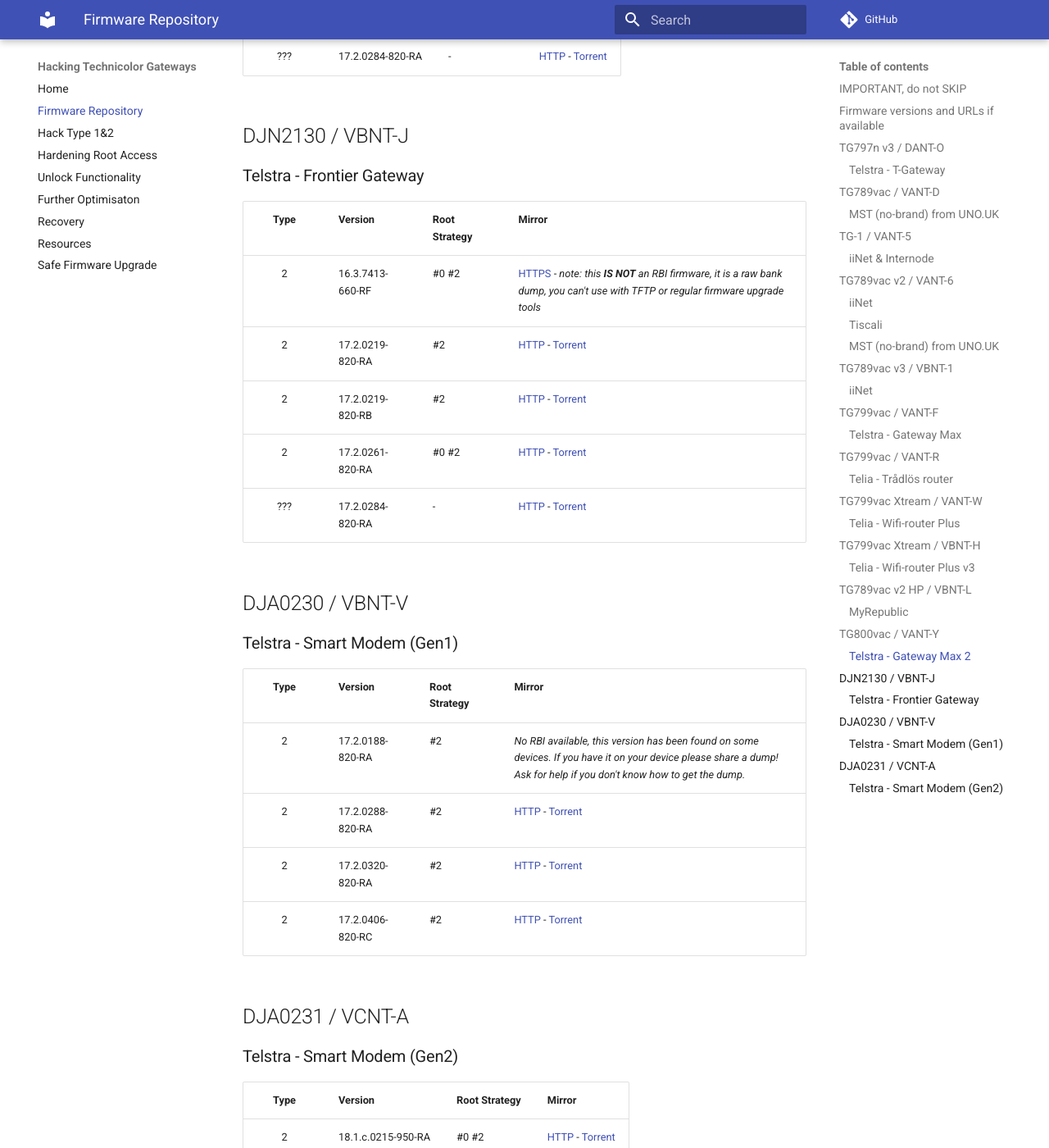
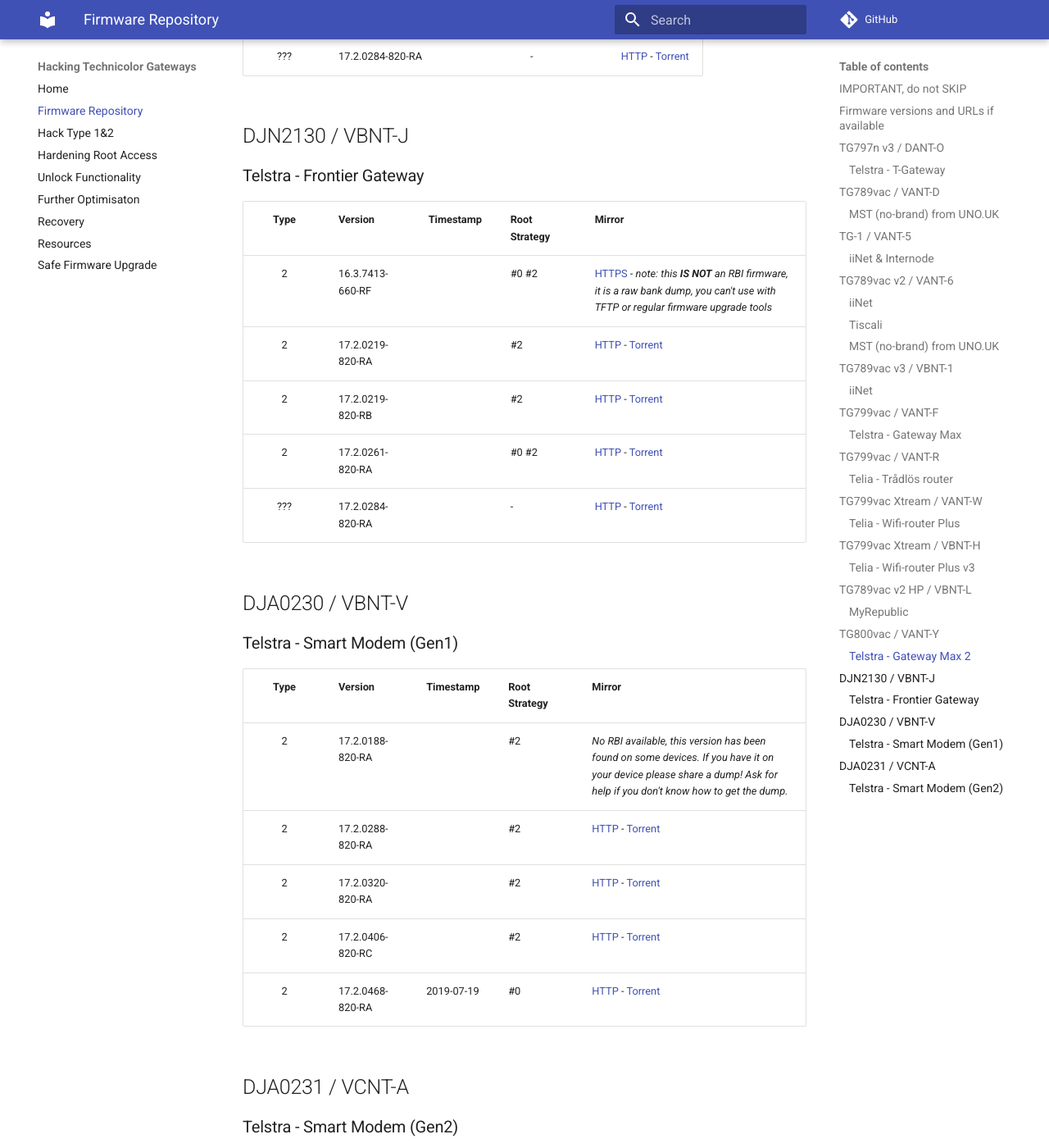
Before and after one commit to hack-technicolor/hack-technicolor, an MkDocs documentation site: the page built from docs/Firmware Repository.md, in a window 1280 px wide and 1400 px high, scrolled down 6430 px. Shown: the whole window at 82% size. Built offline with MkDocs 1.6.1 and Material for MkDocs 9.7.7, drawn with Linux system fonts in a browser that asks for light colours; comment, search, counter and statistics services are not loaded.

Commit message:
Add vbnt-v 17.2.0468-820-RA

```diff
--- a/docs/Firmware Repository.md
+++ b/docs/Firmware Repository.md
@@ -164,36 +164,37 @@
 
 ### Telstra - Gateway Max 2
 
-| Type   | Version          | Root Strategy | Mirror |
-|:------:|:-----------------|:--------------|:-------|
-| 2      | 16.3.7567-660-RD | #0 #2         | [HTTP](http://fwstore.bdms.telstra.net/Technicolor_vant-y_CRF690-16.3.7567-660-RD/vant-y_CRF690-16.3.7567-660-RD.rbi) - [Torrent](https://github.com/kevdagoat/hack-technicolor/blob/master/torrents/vant-y/vant-y_CRF690-16.3.7567-660-RD.rbi.torrent?raw=true) |
-| 2      | 17.2.0188-820-RA | #2            | [HTTP](http://fwstore.bdms.telstra.net/Technicolor_vant-y_CRF691-17.2.0188-820-RA/vant-y_CRF691-17.2.0188-820-RA.rbi) - [Torrent](https://github.com/kevdagoat/hack-technicolor/blob/master/torrents/vant-y/vant-y_CRF691-17.2.0188-820-RA.rbi.torrent?raw=true) |
-| 2      | 17.2.0213-820-RB | #2            | [HTTP](http://fwstore.bdms.telstra.net/Technicolor_vant-y_CRF779-17.2.0213-820-RB/vant-y_CRF779-17.2.0213-820-RB.rbi) - [Torrent](https://github.com/kevdagoat/hack-technicolor/blob/master/torrents/vant-y/vant-y_CRF779-17.2.0213-820-RB.rbi.torrent?raw=true) |
-| 2      | 17.2.0261-820-RA | #0 #2         | [HTTP](http://fwstore.bdms.telstra.net/Technicolor_vant-y_CRF851-17.2.0261-820-RA/vant-y_CRF851-17.2.0261-820-RA.rbi) - [Torrent](https://github.com/kevdagoat/hack-technicolor/blob/master/torrents/vant-y/vant-y_CRF851-17.2.0261-820-RA.rbi.torrent?raw=true) |
-| ???    | 17.2.0284-820-RA | -             | [HTTP](http://fwstore.bdms.telstra.net/Technicolor_vant-y_CRF914-17.2.0284-820-RA/vant-y_CRF914-17.2.0284-820-RA.rbi) - [Torrent](https://github.com/kevdagoat/hack-technicolor/blob/master/torrents/vant-y/vant-y_CRF914-17.2.0284-820-RA.rbi.torrent?raw=true) |
+| Type   | Version          | Timestamp  | Root Strategy | Mirror |
+|:------:|:-----------------|:-----------|:--------------|:-------|
+| 2      | 16.3.7567-660-RD |            | #0 #2         | [HTTP](http://fwstore.bdms.telstra.net/Technicolor_vant-y_CRF690-16.3.7567-660-RD/vant-y_CRF690-16.3.7567-660-RD.rbi) - [Torrent](https://github.com/kevdagoat/hack-technicolor/blob/master/torrents/vant-y/vant-y_CRF690-16.3.7567-660-RD.rbi.torrent?raw=true) |
+| 2      | 17.2.0188-820-RA |            | #2            | [HTTP](http://fwstore.bdms.telstra.net/Technicolor_vant-y_CRF691-17.2.0188-820-RA/vant-y_CRF691-17.2.0188-820-RA.rbi) - [Torrent](https://github.com/kevdagoat/hack-technicolor/blob/master/torrents/vant-y/vant-y_CRF691-17.2.0188-820-RA.rbi.torrent?raw=true) |
+| 2      | 17.2.0213-820-RB |            | #2            | [HTTP](http://fwstore.bdms.telstra.net/Technicolor_vant-y_CRF779-17.2.0213-820-RB/vant-y_CRF779-17.2.0213-820-RB.rbi) - [Torrent](https://github.com/kevdagoat/hack-technicolor/blob/master/torrents/vant-y/vant-y_CRF779-17.2.0213-820-RB.rbi.torrent?raw=true) |
+| 2      | 17.2.0261-820-RA |            | #0 #2         | [HTTP](http://fwstore.bdms.telstra.net/Technicolor_vant-y_CRF851-17.2.0261-820-RA/vant-y_CRF851-17.2.0261-820-RA.rbi) - [Torrent](https://github.com/kevdagoat/hack-technicolor/blob/master/torrents/vant-y/vant-y_CRF851-17.2.0261-820-RA.rbi.torrent?raw=true) |
+| ???    | 17.2.0284-820-RA |            | -             | [HTTP](http://fwstore.bdms.telstra.net/Technicolor_vant-y_CRF914-17.2.0284-820-RA/vant-y_CRF914-17.2.0284-820-RA.rbi) - [Torrent](https://github.com/kevdagoat/hack-technicolor/blob/master/torrents/vant-y/vant-y_CRF914-17.2.0284-820-RA.rbi.torrent?raw=true) |
 
 ## DJN2130 / VBNT-J
 
 ### Telstra - Frontier Gateway
 
-| Type   | Version          | Root Strategy | Mirror |
-|:------:|:-----------------|:--------------|:-------|
-| 2      | 16.3.7413-660-RF | #0 #2            |  [HTTPS](https://github.com/kevdagoat/hack-technicolor/raw/master/firmware/vbnt-j_CRF640-16.3.7413-660-RF-bank_dump.xz) - *note: this **IS NOT** an RBI firmware, it is a raw bank dump, you can't use with TFTP or regular firmware upgrade tools* |
-| 2      | 17.2.0219-820-RA | #2            |  [HTTP](http://fwstore.bdms.telstra.net/Technicolor_vbnt-j_CRF752/vbnt-j_CRF752-17.2.0219-820-RA.rbi) - [Torrent](https://github.com/kevdagoat/hack-technicolor/blob/master/torrents/vbnt-j/vbnt-j_CRF752-17.2.0219-820-RA.rbi.torrent?raw=true) |
-| 2      | 17.2.0219-820-RB | #2            |  [HTTP](http://fwstore.bdms.telstra.net/Technicolor_vbnt-j_CRF778-17.2.0219-820-RB/vbnt-j_CRF778-17.2.0219-820-RB.rbi) - [Torrent](https://github.com/kevdagoat/hack-technicolor/blob/master/torrents/vbnt-j/vbnt-j_CRF778-17.2.0219-820-RB.rbi.torrent?raw=true) |
-| 2      | 17.2.0261-820-RA | #0 #2            |  [HTTP](http://fwstore.bdms.telstra.net/Technicolor_vbnt-j_CRF847-17.2.0261-820-RA/vbnt-j_CRF847-17.2.0261-820-RA.rbi) - [Torrent](https://github.com/kevdagoat/hack-technicolor/blob/master/torrents/vbnt-j/vbnt-j_CRF847-17.2.0261-820-RA.rbi.torrent?raw=true) |
-| ???    | 17.2.0284-820-RA | -             | [HTTP](http://fwstore.bdms.telstra.net/Technicolor_vbnt-j_CRF913-17.2.0284-820-RA/vbnt-j_CRF913-17.2.0284-820-RA.rbi) - [Torrent](https://github.com/kevdagoat/hack-technicolor/blob/master/torrents/vbnt-j/vbnt-j_CRF913-17.2.0284-820-RA.rbi.torrent?raw=true) |
+| Type   | Version          | Timestamp  | Root Strategy | Mirror |
+|:------:|:-----------------|:-----------|:--------------|:-------|
+| 2      | 16.3.7413-660-RF |            | #0 #2            |  [HTTPS](https://github.com/kevdagoat/hack-technicolor/raw/master/firmware/vbnt-j_CRF640-16.3.7413-660-RF-bank_dump.xz) - *note: this **IS NOT** an RBI firmware, it is a raw bank dump, you can't use with TFTP or regular firmware upgrade tools* |
+| 2      | 17.2.0219-820-RA |            | #2            |  [HTTP](http://fwstore.bdms.telstra.net/Technicolor_vbnt-j_CRF752/vbnt-j_CRF752-17.2.0219-820-RA.rbi) - [Torrent](https://github.com/kevdagoat/hack-technicolor/blob/master/torrents/vbnt-j/vbnt-j_CRF752-17.2.0219-820-RA.rbi.torrent?raw=true) |
+| 2      | 17.2.0219-820-RB |            | #2            |  [HTTP](http://fwstore.bdms.telstra.net/Technicolor_vbnt-j_CRF778-17.2.0219-820-RB/vbnt-j_CRF778-17.2.0219-820-RB.rbi) - [Torrent](https://github.com/kevdagoat/hack-technicolor/blob/master/torrents/vbnt-j/vbnt-j_CRF778-17.2.0219-820-RB.rbi.torrent?raw=true) |
+| 2      | 17.2.0261-820-RA |            | #0 #2            |  [HTTP](http://fwstore.bdms.telstra.net/Technicolor_vbnt-j_CRF847-17.2.0261-820-RA/vbnt-j_CRF847-17.2.0261-820-RA.rbi) - [Torrent](https://github.com/kevdagoat/hack-technicolor/blob/master/torrents/vbnt-j/vbnt-j_CRF847-17.2.0261-820-RA.rbi.torrent?raw=true) |
+| ???    | 17.2.0284-820-RA |            | -             | [HTTP](http://fwstore.bdms.telstra.net/Technicolor_vbnt-j_CRF913-17.2.0284-820-RA/vbnt-j_CRF913-17.2.0284-820-RA.rbi) - [Torrent](https://github.com/kevdagoat/hack-technicolor/blob/master/torrents/vbnt-j/vbnt-j_CRF913-17.2.0284-820-RA.rbi.torrent?raw=true) |
 
 ## DJA0230 / VBNT-V
 
 ### Telstra - Smart Modem (Gen1)
 
-| Type   | Version          | Root Strategy | Mirror |
-|:------:|:-----------------|:--------------|:-------|
-| 2      | 17.2.0188-820-RA | #2            | *No RBI available, this version has been found on some devices. If you have it on your device please share a dump! Ask for help if you don't know how to get the dump.* |
-| 2      | 17.2.0288-820-RA | #2            | [HTTP](http://fwstore.bdms.telstra.net/Technicolor_vbnt-v_CRF761-17.2.0288-820-RA/vbnt-v_CRF761-17.2.0288-820-RA.rbi) - [Torrent](https://github.com/kevdagoat/hack-technicolor/blob/master/torrents/vbnt-v/vbnt-v_CRF761-17.2.0288-820-RA.rbi.torrent?raw=true) |
-| 2      | 17.2.0320-820-RA | #2            | [HTTP](http://fwstore.bdms.telstra.net/Technicolor_vbnt-v_CRF795-17.2.0320-820-RA/vbnt-v_CRF795-17.2.0320-820-RA.rbi) - [Torrent](https://github.com/kevdagoat/hack-technicolor/blob/master/torrents/vbnt-v/vbnt-v_CRF795-17.2.0320-820-RA.rbi.torrent?raw=true) |
-| 2      | 17.2.0406-820-RC | #2            | [HTTP](http://fwstore.bdms.telstra.net/Technicolor_vbnt-v_CRF909-17.2.0406-820-RC/vbnt-v_CRF909-17.2.0406-820-RC.rbi) - [Torrent](https://github.com/kevdagoat/hack-technicolor/blob/master/torrents/vbnt-v/vbnt-v_CRF909-17.2.0406-820-RC.rbi.torrent?raw=true) |
+| Type   | Version          | Timestamp  | Root Strategy | Mirror |
+|:------:|:-----------------|:-----------|:--------------|:-------|
+| 2      | 17.2.0188-820-RA |            | #2            | *No RBI available, this version has been found on some devices. If you have it on your device please share a dump! Ask for help if you don't know how to get the dump.* |
+| 2      | 17.2.0288-820-RA |            | #2            | [HTTP](http://fwstore.bdms.telstra.net/Technicolor_vbnt-v_CRF761-17.2.0288-820-RA/vbnt-v_CRF761-17.2.0288-820-RA.rbi) - [Torrent](https://github.com/kevdagoat/hack-technicolor/blob/master/torrents/vbnt-v/vbnt-v_CRF761-17.2.0288-820-RA.rbi.torrent?raw=true) |
+| 2      | 17.2.0320-820-RA |            | #2            | [HTTP](http://fwstore.bdms.telstra.net/Technicolor_vbnt-v_CRF795-17.2.0320-820-RA/vbnt-v_CRF795-17.2.0320-820-RA.rbi) - [Torrent](https://github.com/kevdagoat/hack-technicolor/blob/master/torrents/vbnt-v/vbnt-v_CRF795-17.2.0320-820-RA.rbi.torrent?raw=true) |
+| 2      | 17.2.0406-820-RC |            | #2            | [HTTP](http://fwstore.bdms.telstra.net/Technicolor_vbnt-v_CRF909-17.2.0406-820-RC/vbnt-v_CRF909-17.2.0406-820-RC.rbi) - [Torrent](https://github.com/kevdagoat/hack-technicolor/blob/master/torrents/vbnt-v/vbnt-v_CRF909-17.2.0406-820-RC.rbi.torrent?raw=true) |
+| 2      | 17.2.0468-820-RA | 2019-07-19 | #0            | [HTTP](http://fwstore.bdms.telstra.net/Technicolor_vbnt-v_CRF928-17.2.0468-820-RA/vbnt-v_CRF928-17.2.0468-820-RA.rbi) - [Torrent](https://github.com/kevdagoat/hack-technicolor/blob/master/torrents/vbnt-v/vbnt-v_CRF928-17.2.0468-820-RA.rbi.torrent?raw=true) |
 
 ## DJA0231 / VCNT-A
 
```
Also changed, not shown: 1 other file.
